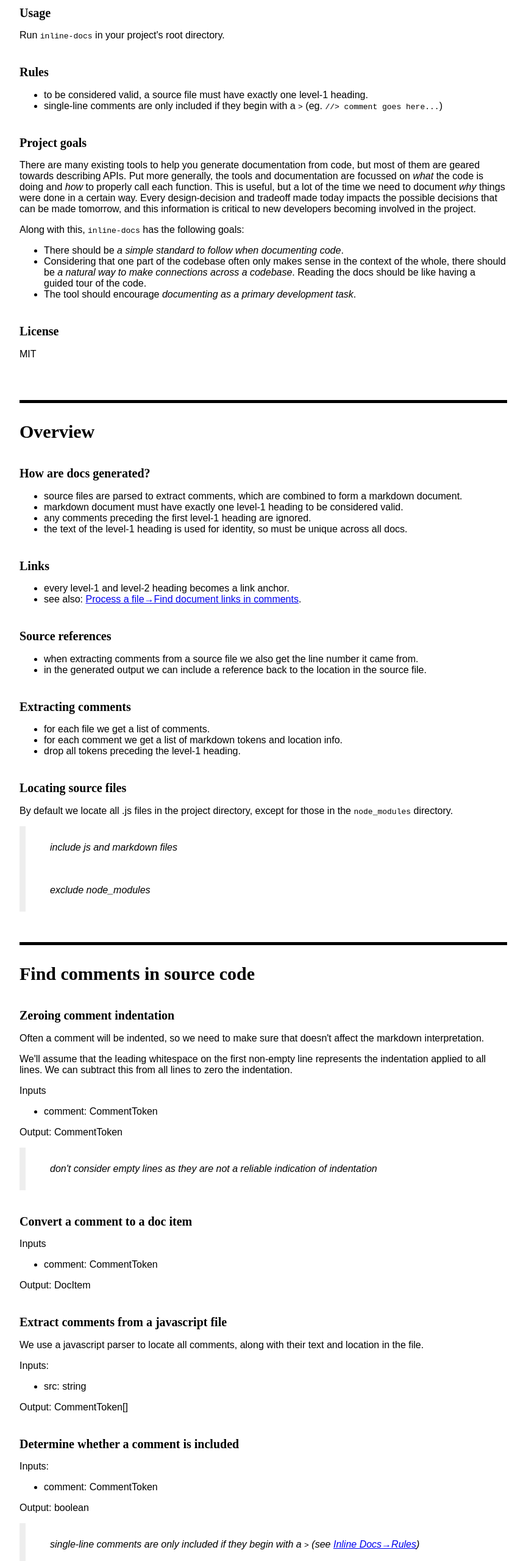
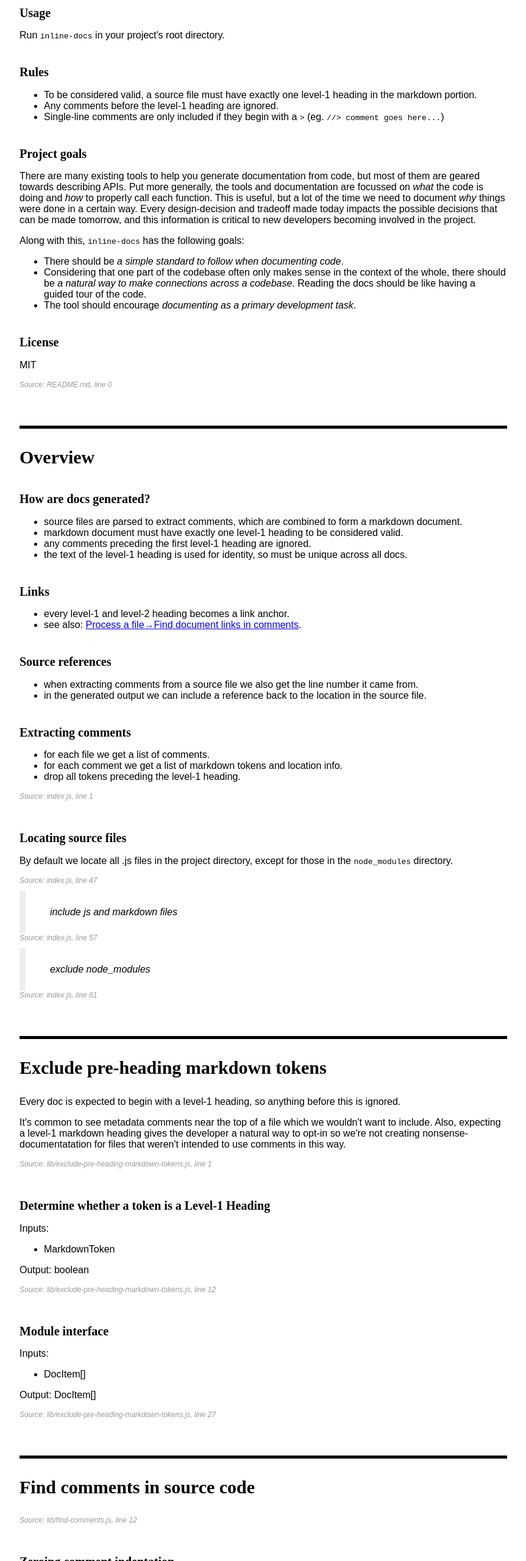
Before and after one commit to iamstoick/inline-docs, a website: page index.html in a window 1280 px wide. Shown: the part 240-2800 px from the top of the page at 61% size, without its empty margins (208-1071 px from the left). Drawn offline with Linux system fonts and the light colour scheme.

Commit message:
updated pages

```diff
--- a/index.html
+++ b/index.html
@@ -32,17 +32,34 @@
               padding: 10px 0 10px 40px;
               margin: 0;
             }
+
+            .source-ref {
+              padding: 0 0 10px 0;
+              font-size: 12px;
+              font-style: italic;
+              color: #999;
+            }
+
+            .source-ref a {
+              color: #999;
+              text-decoration: none;
+            }
+
+            .source-ref a:hover {
+              text-decoration: underline;
+            }
         </style>
     </head>
     <body>
-        <section data-filename="/Users/josh/projects/personal/inline-docs/README.md">
+        <section data-filename="README.md">
 <article data-line="0">
 <h1 id="inline-docs">Inline Docs</h1><p>Embed markdown documentation in code.</p>
 <h2 id="inline-docs:install">Install</h2><p><code>npm install -g inline-docs</code></p>
 <h2 id="inline-docs:usage">Usage</h2><p>Run <code>inline-docs</code> in your project&#39;s root directory.</p>
 <h2 id="inline-docs:rules">Rules</h2><ul>
-<li>to be considered valid, a source file must have exactly one level-1 heading.</li>
-<li>single-line comments are only included if they begin with a <code>&gt;</code> (eg. <code>//&gt; comment goes here...</code>)</li>
+<li>To be considered valid, a source file must have exactly one level-1 heading in the markdown portion.</li>
+<li>Any comments before the level-1 heading are ignored.</li>
+<li>Single-line comments are only included if they begin with a <code>&gt;</code> (eg. <code>//&gt; comment goes here...</code>)</li>
 </ul>
 <h2 id="inline-docs:project-goals">Project goals</h2><p>There are many existing tools to help you generate documentation from code, but most of them are geared towards describing APIs. Put more generally, the tools and documentation are focussed on <em>what</em> the code is doing and <em>how</em> to properly call each function. This is useful, but a lot of the time we need to document <em>why</em> things were done in a certain way. Every design-decision and tradeoff made today impacts the possible decisions that can be made tomorrow, and this information is critical to new developers becoming involved in the project.</p>
 <p>Along with this, <code>inline-docs</code> has the following goals:</p>
@@ -53,9 +70,9 @@
 </ul>
 <h2 id="inline-docs:license">License</h2><p>MIT</p>
 
-</article>
+<div class="source-ref">Source: <a href="https://github.com/joshwnj/inline-docs/blob/master/README.md#L0">README.md, line 0</a></div></article>
 </section>
-<section data-filename="/Users/josh/projects/personal/inline-docs/index.js">
+<section data-filename="index.js">
 <article data-line="1">
 <h1 id="overview">Overview</h1><h2 id="overview:how-are-docs-generated-">How are docs generated?</h2><ul>
 <li>source files are parsed to extract comments, which are combined to form a markdown document.</li>
@@ -77,28 +94,51 @@
 <li>drop all tokens preceding the level-1 heading.</li>
 </ul>
 
-</article>
+<div class="source-ref">Source: <a href="https://github.com/joshwnj/inline-docs/blob/master/index.js#L1">index.js, line 1</a></div></article>
 <article data-line="47">
 <h2 id="overview:locating-source-files">Locating source files</h2><p>By default we locate all .js files in the project directory, except for those in the <code>node_modules</code> directory.</p>
 
-</article>
+<div class="source-ref">Source: <a href="https://github.com/joshwnj/inline-docs/blob/master/index.js#L47">index.js, line 47</a></div></article>
 <article data-line="57">
 <blockquote>
 <p>include js and markdown files</p>
 </blockquote>
 
-</article>
+<div class="source-ref">Source: <a href="https://github.com/joshwnj/inline-docs/blob/master/index.js#L57">index.js, line 57</a></div></article>
 <article data-line="61">
 <blockquote>
 <p>exclude node_modules</p>
 </blockquote>
 
-</article>
+<div class="source-ref">Source: <a href="https://github.com/joshwnj/inline-docs/blob/master/index.js#L61">index.js, line 61</a></div></article>
 </section>
-<section data-filename="/Users/josh/projects/personal/inline-docs/lib/find-comments.js">
+<section data-filename="lib/exclude-pre-heading-markdown-tokens.js">
+<article data-line="1">
+<h1 id="exclude-pre-heading-markdown-tokens">Exclude pre-heading markdown tokens</h1><p>Every doc is expected to begin with a level-1 heading, so anything  before this is ignored.</p>
+<p>It&#39;s common to see metadata comments near the top of a file which we wouldn&#39;t want to include. Also, expecting a level-1 markdown heading gives the developer a natural way to opt-in so we&#39;re not creating nonsense-documentatation for files that weren&#39;t intended to use comments in this way.</p>
+
+<div class="source-ref">Source: <a href="https://github.com/joshwnj/inline-docs/blob/master/lib/exclude-pre-heading-markdown-tokens.js#L1">lib/exclude-pre-heading-markdown-tokens.js, line 1</a></div></article>
+<article data-line="12">
+<h2 id="exclude-pre-heading-markdown-tokens:determine-whether-a-token-is-a-level-1-heading">Determine whether a token is a Level-1 Heading</h2><p>Inputs:</p>
+<ul>
+<li>MarkdownToken</li>
+</ul>
+<p>Output: boolean</p>
+
+<div class="source-ref">Source: <a href="https://github.com/joshwnj/inline-docs/blob/master/lib/exclude-pre-heading-markdown-tokens.js#L12">lib/exclude-pre-heading-markdown-tokens.js, line 12</a></div></article>
+<article data-line="27">
+<h2 id="exclude-pre-heading-markdown-tokens:module-interface">Module interface</h2><p>Inputs:</p>
+<ul>
+<li>DocItem[]</li>
+</ul>
+<p>Output: DocItem[]</p>
+
+<div class="source-ref">Source: <a href="https://github.com/joshwnj/inline-docs/blob/master/lib/exclude-pre-heading-markdown-tokens.js#L27">lib/exclude-pre-heading-markdown-tokens.js, line 27</a></div></article>
+</section>
+<section data-filename="lib/find-comments.js">
 <article data-line="12">
 <h1 id="find-comments-in-source-code">Find comments in source code</h1>
-</article>
+<div class="source-ref">Source: <a href="https://github.com/joshwnj/inline-docs/blob/master/lib/find-comments.js#L12">lib/find-comments.js, line 12</a></div></article>
 <article data-line="19">
 <h2 id="find-comments-in-source-code:zeroing-comment-indentation">Zeroing comment indentation</h2><p>Often a comment will be indented, so we need to make sure that doesn&#39;t affect the markdown interpretation.</p>
 <p>We&#39;ll assume that the leading whitespace on the first non-empty line represents the indentation applied to all lines. We can subtract this from all lines to zero the indentation.</p>
@@ -108,13 +148,13 @@
 </ul>
 <p>Output: CommentToken</p>
 
-</article>
+<div class="source-ref">Source: <a href="https://github.com/joshwnj/inline-docs/blob/master/lib/find-comments.js#L19">lib/find-comments.js, line 19</a></div></article>
 <article data-line="41">
 <blockquote>
 <p>don&#39;t consider empty lines as they are not a reliable indication of indentation</p>
 </blockquote>
 
-</article>
+<div class="source-ref">Source: <a href="https://github.com/joshwnj/inline-docs/blob/master/lib/find-comments.js#L41">lib/find-comments.js, line 41</a></div></article>
 <article data-line="58">
 <h2 id="find-comments-in-source-code:convert-a-comment-to-a-doc-item">Convert a comment to a doc item</h2><p>Inputs</p>
 <ul>
@@ -122,7 +162,7 @@
 </ul>
 <p>Output: DocItem</p>
 
-</article>
+<div class="source-ref">Source: <a href="https://github.com/joshwnj/inline-docs/blob/master/lib/find-comments.js#L58">lib/find-comments.js, line 58</a></div></article>
 <article data-line="77">
 <h2 id="find-comments-in-source-code:extract-comments-from-a-javascript-file">Extract comments from a javascript file</h2><p>We use a javascript parser to locate all comments, along with their text and location in the file.</p>
 <p>Inputs:</p>
@@ -131,7 +171,7 @@
 </ul>
 <p>Output: CommentToken[]</p>
 
-</article>
+<div class="source-ref">Source: <a href="https://github.com/joshwnj/inline-docs/blob/master/lib/find-comments.js#L77">lib/find-comments.js, line 77</a></div></article>
 <article data-line="100">
 <h2 id="find-comments-in-source-code:determine-whether-a-comment-is-included">Determine whether a comment is included</h2><p>Inputs:</p>
 <ul>
@@ -139,13 +179,13 @@
 </ul>
 <p>Output: boolean</p>
 
-</article>
+<div class="source-ref">Source: <a href="https://github.com/joshwnj/inline-docs/blob/master/lib/find-comments.js#L100">lib/find-comments.js, line 100</a></div></article>
 <article data-line="115">
 <blockquote>
 <p>single-line comments are only included if they begin with a <code>&gt;</code> (see <a class="doc-link" href="#inline-docs:rules">Inline Docs&rarr;Rules</a>)</p>
 </blockquote>
 
-</article>
+<div class="source-ref">Source: <a href="https://github.com/joshwnj/inline-docs/blob/master/lib/find-comments.js#L115">lib/find-comments.js, line 115</a></div></article>
 <article data-line="119">
 <h2 id="find-comments-in-source-code:module-interface">Module Interface</h2><p>Inputs:</p>
 <ul>
@@ -154,36 +194,13 @@
 <p>Output: DocItem[]</p>
 <p>See also:</p>
 <ul>
-<li><a class="doc-link" href="#overview">Overview</a> and <a class="doc-link" href="#overview:how-are-documents-generated-">Overview&rarr;How are documents generated?</a></li>
+<li><a class="doc-link" href="#overview">Overview</a> and <a class="doc-link" href="#overview:how-are-docs-generated-">Overview&rarr;How are docs generated?</a></li>
 <li><a class="doc-link" href="#exclude-pre-heading-markdown-tokens">Exclude pre-heading markdown tokens</a></li>
 </ul>
 
-</article>
+<div class="source-ref">Source: <a href="https://github.com/joshwnj/inline-docs/blob/master/lib/find-comments.js#L119">lib/find-comments.js, line 119</a></div></article>
 </section>
-<section data-filename="/Users/josh/projects/personal/inline-docs/lib/exclude-pre-heading-markdown-tokens.js">
-<article data-line="1">
-<h1 id="exclude-pre-heading-markdown-tokens">Exclude pre-heading markdown tokens</h1><p>Every doc is expected to begin with a level-1 heading, so anything  before this is ignored.</p>
-<p>It&#39;s common to see metadata comments near the top of a file which we wouldn&#39;t want to include. Also, expecting a level-1 markdown heading gives the developer a natural way to opt-in so we&#39;re not creating nonsense-documentatation for files that weren&#39;t intended to use comments in this way.</p>
-
-</article>
-<article data-line="12">
-<h2 id="exclude-pre-heading-markdown-tokens:determine-whether-a-token-is-a-level-1-heading">Determine whether a token is a Level-1 Heading</h2><p>Inputs:</p>
-<ul>
-<li>MarkdownToken</li>
-</ul>
-<p>Output: boolean</p>
-
-</article>
-<article data-line="27">
-<h2 id="exclude-pre-heading-markdown-tokens:module-interface">Module interface</h2><p>Inputs:</p>
-<ul>
-<li>DocItem[]</li>
-</ul>
-<p>Output: DocItem[]</p>
-
-</article>
-</section>
-<section data-filename="/Users/josh/projects/personal/inline-docs/lib/get-heading-id.js">
+<section data-filename="lib/get-heading-id.js">
 <article data-line="1">
 <h1 id="creating-heading-anchors">Creating heading anchors</h1><p>Each level-1 and level-2 heading can be linked to. We create a unique anchor ID by converting the heading text into a suitable format.</p>
 <h2 id="creating-heading-anchors:module-interface">Module Interface</h2><p>Inputs:</p>
@@ -192,14 +209,14 @@
 </ul>
 <p>Output: HeadingId</p>
 
-</article>
+<div class="source-ref">Source: <a href="https://github.com/joshwnj/inline-docs/blob/master/lib/get-heading-id.js#L1">lib/get-heading-id.js, line 1</a></div></article>
 </section>
-<section data-filename="/Users/josh/projects/personal/inline-docs/lib/process-file.js">
+<section data-filename="lib/process-file.js">
 <article data-line="1">
 <h1 id="process-a-file">Process a file</h1><p>To process source files we extract comments and parse as markdown.</p>
 <p>To process markdown files we treat them as one big comment, so that the data format is consistent.</p>
 
-</article>
+<div class="source-ref">Source: <a href="https://github.com/joshwnj/inline-docs/blob/master/lib/process-file.js#L1">lib/process-file.js, line 1</a></div></article>
 <article data-line="17">
 <h2 id="process-a-file:determine-whether-a-token-is-a-level-2-heading">Determine whether a token is a Level-2 heading</h2><p>Inputs:</p>
 <ul>
@@ -207,7 +224,7 @@
 </ul>
 <p>Output: boolean</p>
 
-</article>
+<div class="source-ref">Source: <a href="https://github.com/joshwnj/inline-docs/blob/master/lib/process-file.js#L17">lib/process-file.js, line 17</a></div></article>
 <article data-line="32">
 <h2 id="process-a-file:find-all-level-2-headings">Find all Level-2 headings</h2><p>Inputs:</p>
 <ul>
@@ -215,7 +232,7 @@
 </ul>
 <p>Output: string[]</p>
 
-</article>
+<div class="source-ref">Source: <a href="https://github.com/joshwnj/inline-docs/blob/master/lib/process-file.js#L32">lib/process-file.js, line 32</a></div></article>
 <article data-line="51">
 <h2 id="process-a-file:find-document-links-in-comments">Find document links in comments</h2><ul>
 <li>linking to a level-1 heading: <code><a class="doc-link" href="#overview">Overview</a></code>.  Renders as <a href="#overview">Overview</a>.</li>
@@ -228,7 +245,7 @@
 </ul>
 <p>Output: string[]</p>
 
-</article>
+<div class="source-ref">Source: <a href="https://github.com/joshwnj/inline-docs/blob/master/lib/process-file.js#L51">lib/process-file.js, line 51</a></div></article>
 <article data-line="113">
 <h2 id="process-a-file:module-interface">Module interface</h2><p>Inputs:</p>
 <ul>
@@ -236,9 +253,9 @@
 <li>callback: function (error | null, FileInfo)</li>
 </ul>
 
-</article>
+<div class="source-ref">Source: <a href="https://github.com/joshwnj/inline-docs/blob/master/lib/process-file.js#L113">lib/process-file.js, line 113</a></div></article>
 </section>
-<section data-filename="/Users/josh/projects/personal/inline-docs/lib/render-doc-info.js">
+<section data-filename="lib/render-doc-info.js">
 <article data-line="1">
 <h1 id="rendering-the-document">Rendering the document</h1><p>After extracting comments we need to put it all together. The end result will be:</p>
 <ul>
@@ -248,35 +265,41 @@
 <li>before converting markdown to html we also replace special &quot;Doc Links&quot; with the markdown equivalent.</li>
 </ul>
 
-</article>
-<article data-line="31">
+<div class="source-ref">Source: <a href="https://github.com/joshwnj/inline-docs/blob/master/lib/render-doc-info.js#L1">lib/render-doc-info.js, line 1</a></div></article>
+<article data-line="32">
 <h2 id="rendering-the-document:rendering-a-document-link">Rendering a document link</h2><p>Inputs:</p>
 <ul>
 <li>DocLink</li>
 </ul>
 <p>Output: HtmlString</p>
 
-</article>
-<article data-line="43">
+<div class="source-ref">Source: <a href="https://github.com/joshwnj/inline-docs/blob/master/lib/render-doc-info.js#L32">lib/render-doc-info.js, line 32</a></div></article>
+<article data-line="44">
 <blockquote>
 <p>split level-1 and level-2 parts</p>
 </blockquote>
 
-</article>
-<article data-line="53">
+<div class="source-ref">Source: <a href="https://github.com/joshwnj/inline-docs/blob/master/lib/render-doc-info.js#L44">lib/render-doc-info.js, line 44</a></div></article>
+<article data-line="54">
 <h2 id="rendering-the-document:replacing-document-link-placeholders-with-hyperlinks">Replacing document link placeholders with hyperlinks</h2><p>Inputs:</p>
 <ul>
 <li>HtmlString</li>
 </ul>
 <p>Output: HtmlString</p>
 
-</article>
-<article data-line="65">
+<div class="source-ref">Source: <a href="https://github.com/joshwnj/inline-docs/blob/master/lib/render-doc-info.js#L54">lib/render-doc-info.js, line 54</a></div></article>
+<article data-line="66">
 <blockquote>
 <p>placeholders with a preceding backtick are ignored.</p>
 </blockquote>
 
-</article>
+<div class="source-ref">Source: <a href="https://github.com/joshwnj/inline-docs/blob/master/lib/render-doc-info.js#L66">lib/render-doc-info.js, line 66</a></div></article>
+<article data-line="112">
+<blockquote>
+<p>display a reference to the source code this comment comes from.</p>
+</blockquote>
+
+<div class="source-ref">Source: <a href="https://github.com/joshwnj/inline-docs/blob/master/lib/render-doc-info.js#L112">lib/render-doc-info.js, line 112</a></div></article>
 </section>
 
     </body>
```
